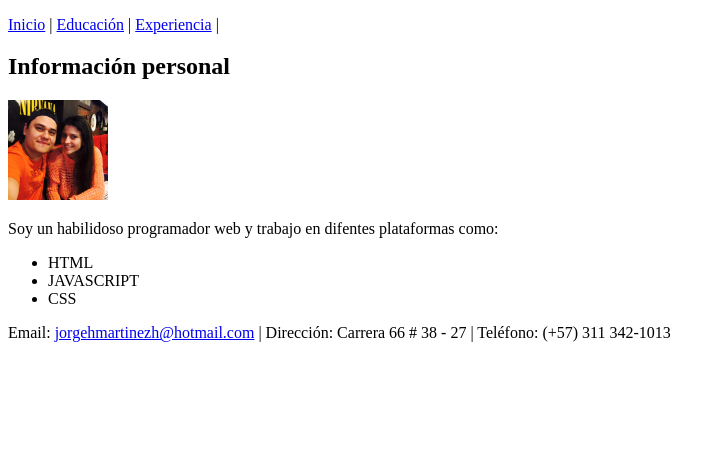
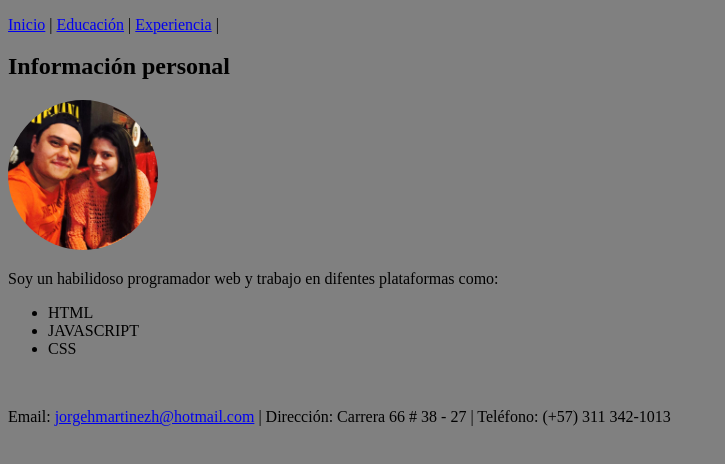
Before and after one commit to jorgehmartinezh2/FundamentosHTMLJorgeMartinez, a plain HTML site: page index.html in a window 1280 px wide. Shown: the part 286-750 px from the top of the page, without its empty margins (0-725 px from the left). Drawn offline with Linux system fonts and the light colour scheme.

Commit message:
Se agrega hoja de estilos CSS

```diff
--- /dev/null
+++ b/css/estilos.css
@@ -0,0 +1,13 @@
+body
+{
+  background-color: gray;
+}
+footer
+{
+  margin-top: 50px;
+}
+img
+{
+  border-radius: 100px;
+  width: 150px;
+}
--- a/index.html
+++ b/index.html
@@ -3,6 +3,7 @@
   <head>
     <meta charset="utf-8">
     <title>Hoja de vida</title>
+    <link rel="stylesheet" href="css/estilos.css">
   </head>
   <body>
 
@@ -29,7 +30,7 @@
     </header>
 
     <h2>Información personal</h2>
-  <img src="imagenes/foto.jpg" alt="Foto Jorge Martínez" width="100">
+  <img src="imagenes/foto.jpg" alt="Foto Jorge Martínez">
   <p>Soy un habilidoso programador web y trabajo en difentes plataformas como:</p>
     <ul>
       <li>HTML</li>
```
